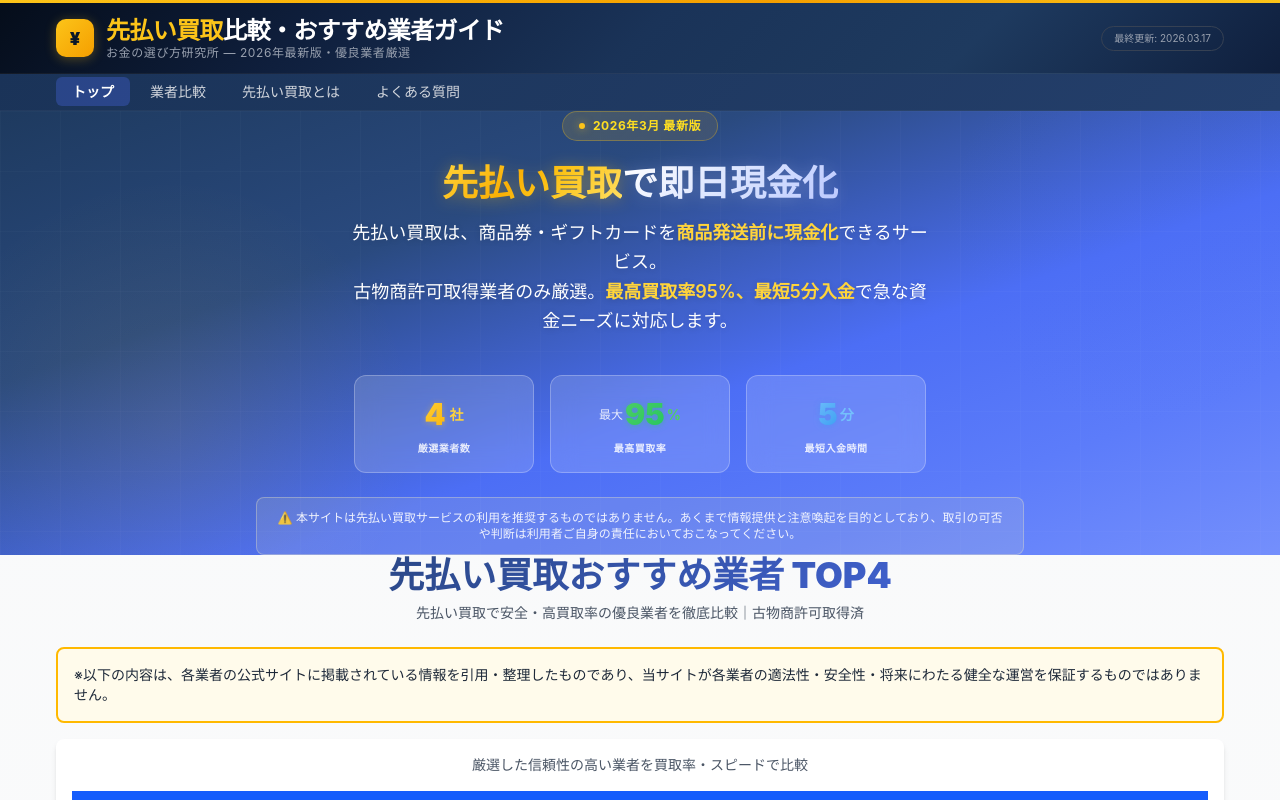
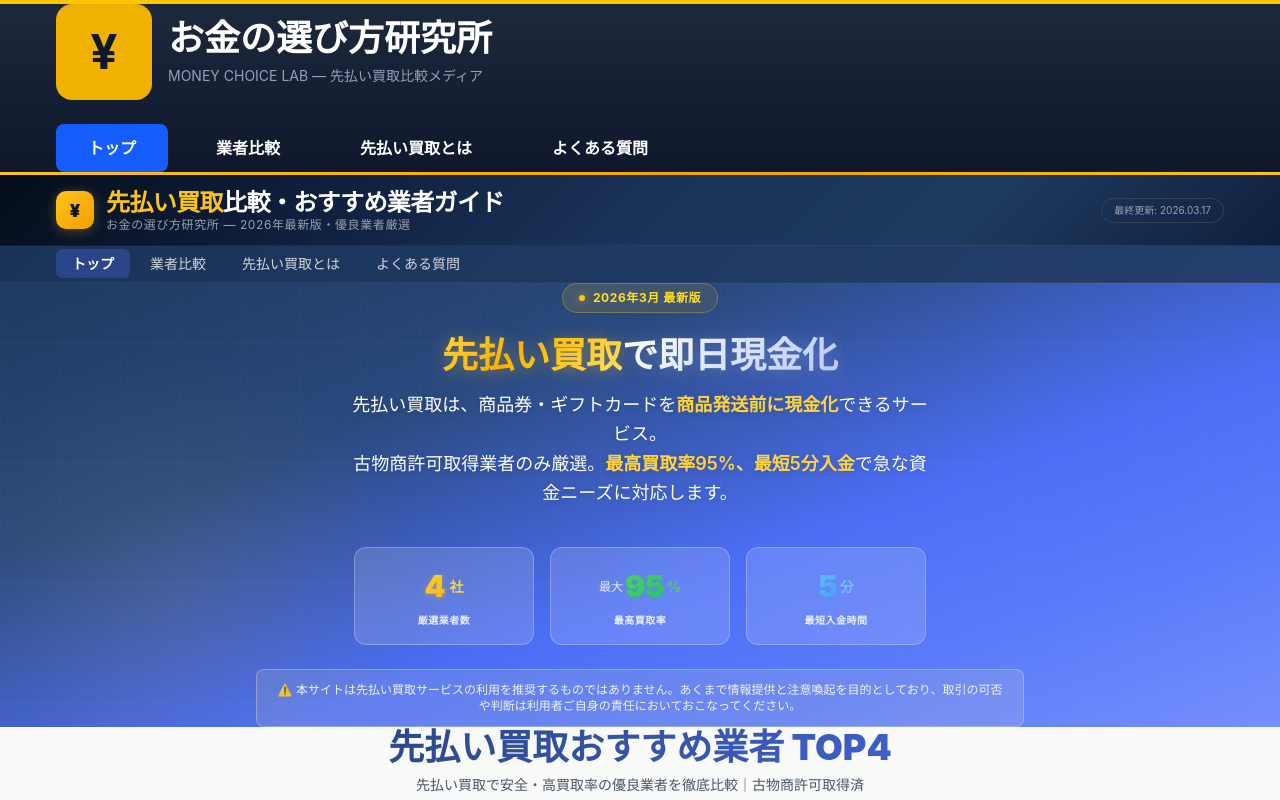
Before and after one commit to webmaster0818/okanenoerabikata, a Next.js app: page / in a window 1280 px wide. Shown: the top 800 px of the page. Built offline with nearby package versions, Linux system fonts and the light colour scheme.

Commit message:
Add global header, improve heading styles, add company images to articles

```diff
--- /dev/null
+++ b/app/components/Header.tsx
@@ -0,0 +1,56 @@
+import Link from 'next/link'
+
+export default function Header() {
+  return (
+    <>
+      {/* 黄色いトップバー */}
+      <div className="w-full h-1 bg-yellow-400"></div>
+
+      {/* メインヘッダー */}
+      <header className="bg-gradient-to-b from-slate-800 to-slate-900 text-white">
+        <div className="container mx-auto px-4 py-6">
+          <div className="flex items-center gap-4 mb-6">
+            {/* ¥ アイコン */}
+            <div className="w-24 h-24 bg-yellow-500 rounded-2xl flex items-center justify-center text-slate-900 text-5xl font-bold">
+              ¥
+            </div>
+
+            {/* サイト名とサブタイトル */}
+            <div>
+              <h1 className="text-4xl font-bold mb-2">お金の選び方研究所</h1>
+              <p className="text-slate-400 text-sm">MONEY CHOICE LAB — 先払い買取比較メディア</p>
+            </div>
+          </div>
+
+          {/* ナビゲーション */}
+          <nav className="flex gap-4">
+            <Link
+              href="/"
+              className="px-8 py-3 bg-blue-600 hover:bg-blue-700 rounded-lg font-bold transition-colors"
+            >
+              トップ
+            </Link>
+            <Link
+              href="/comparison"
+              className="px-8 py-3 hover:bg-slate-700 rounded-lg font-bold transition-colors"
+            >
+              業者比較
+            </Link>
+            <Link
+              href="/articles/what-is-advance-purchase"
+              className="px-8 py-3 hover:bg-slate-700 rounded-lg font-bold transition-colors"
+            >
+              先払い買取とは
+            </Link>
+            <Link
+              href="/faq"
+              className="px-8 py-3 hover:bg-slate-700 rounded-lg font-bold transition-colors"
+            >
+              よくある質問
+            </Link>
+          </nav>
+        </div>
+      </header>
+    </>
+  )
+}
--- a/app/globals.css
+++ b/app/globals.css
@@ -52,11 +52,49 @@ body {
 }
 
 /* Article content styles */
-.article-content h1,
-.article-content h2,
-.article-content h3,
+.article-content h1 {
+  color: #1a1a1a;
+  background: linear-gradient(to right, #2563eb 4px, #eff6ff 4px);
+  padding: 1rem 1rem 1rem 1.5rem;
+  border-radius: 4px;
+  margin-top: 2rem;
+  margin-bottom: 1.5rem;
+}
+
+.article-content h2 {
+  color: #1e40af;
+  border-left: 6px solid #2563eb;
+  padding-left: 1rem;
+  margin-top: 2rem;
+  margin-bottom: 1rem;
+  background-color: #f8fafc;
+  padding-top: 0.75rem;
+  padding-bottom: 0.75rem;
+  border-radius: 2px;
+}
+
+.article-content h3 {
+  color: #1e3a8a;
+  border-bottom: 3px solid #3b82f6;
+  padding-bottom: 0.5rem;
+  margin-top: 1.5rem;
+  margin-bottom: 0.75rem;
+}
+
 .article-content h4 {
-  color: #1a1a1a;
+  color: #1e293b;
+  position: relative;
+  padding-left: 1.5rem;
+  margin-top: 1rem;
+  margin-bottom: 0.5rem;
+}
+
+.article-content h4::before {
+  content: "■";
+  color: #3b82f6;
+  position: absolute;
+  left: 0;
+  font-size: 0.875em;
 }
 
 .article-content p {
@@ -90,33 +128,54 @@ body {
 .markdown-content h1 {
   font-size: 2rem;
   font-weight: bold;
+  color: #1a1a1a;
+  background: linear-gradient(to right, #2563eb 4px, #eff6ff 4px);
+  padding: 1rem 1rem 1rem 1.5rem;
+  border-radius: 4px;
   margin-top: 2rem;
-  margin-bottom: 1rem;
-  color: #1a1a1a;
+  margin-bottom: 1.5rem;
 }
 
 .markdown-content h2 {
   font-size: 1.75rem;
   font-weight: bold;
-  margin-top: 1.5rem;
-  margin-bottom: 0.75rem;
-  color: #1a1a1a;
+  color: #1e40af;
+  border-left: 6px solid #2563eb;
+  padding-left: 1rem;
+  margin-top: 2rem;
+  margin-bottom: 1rem;
+  background-color: #f8fafc;
+  padding-top: 0.75rem;
+  padding-bottom: 0.75rem;
+  border-radius: 2px;
 }
 
 .markdown-content h3 {
   font-size: 1.5rem;
   font-weight: bold;
-  margin-top: 1.25rem;
-  margin-bottom: 0.5rem;
-  color: #1a1a1a;
+  color: #1e3a8a;
+  border-bottom: 3px solid #3b82f6;
+  padding-bottom: 0.5rem;
+  margin-top: 1.5rem;
+  margin-bottom: 0.75rem;
 }
 
 .markdown-content h4 {
   font-size: 1.25rem;
   font-weight: 600;
+  color: #1e293b;
+  position: relative;
+  padding-left: 1.5rem;
   margin-top: 1rem;
   margin-bottom: 0.5rem;
-  color: #1a1a1a;
+}
+
+.markdown-content h4::before {
+  content: "■";
+  color: #3b82f6;
+  position: absolute;
+  left: 0;
+  font-size: 0.875em;
 }
 
 .markdown-content p {
--- a/app/layout.tsx
+++ b/app/layout.tsx
@@ -1,6 +1,7 @@
 import type { Metadata } from "next";
 import { Geist, Geist_Mono } from "next/font/google";
 import Script from "next/script";
+import Header from "./components/Header";
 import "./globals.css";
 
 const geistSans = Geist({
@@ -75,7 +76,10 @@ export default function RootLayout({
       <body
         className={`${geistSans.variable} ${geistMono.variable} antialiased`}
       >
-        {children}
+        <Header />
+        <main className="min-h-screen">
+          {children}
+        </main>
       </body>
     </html>
   );
--- a/public/articles-data/04_リセチケット.md
+++ b/public/articles-data/04_リセチケット.md
@@ -1,4 +1,6 @@
 # リセチケットの口コミ評判は？先払い買取現金優良業者を徹底解説
+
+![リセチケット](/images/companies/reset-ticket.png)
 
 ---
 
--- a/public/articles-data/05_シープチケット.md
+++ b/public/articles-data/05_シープチケット.md
@@ -1,4 +1,6 @@
 # シープチケットの口コミ評判は？先払い買取現金優良業者を徹底解説
+
+![シープチケット](/images/companies/sheep-ticket.png)
 
 ---
 
--- a/public/articles-data/06_タートルチケット.md
+++ b/public/articles-data/06_タートルチケット.md
@@ -1,4 +1,6 @@
 # タートルチケットの口コミ評判は？先払い買取現金優良業者を徹底解説
+
+![タートルチケット](/images/companies/turtle-ticket.png)
 
 ---
 
```
